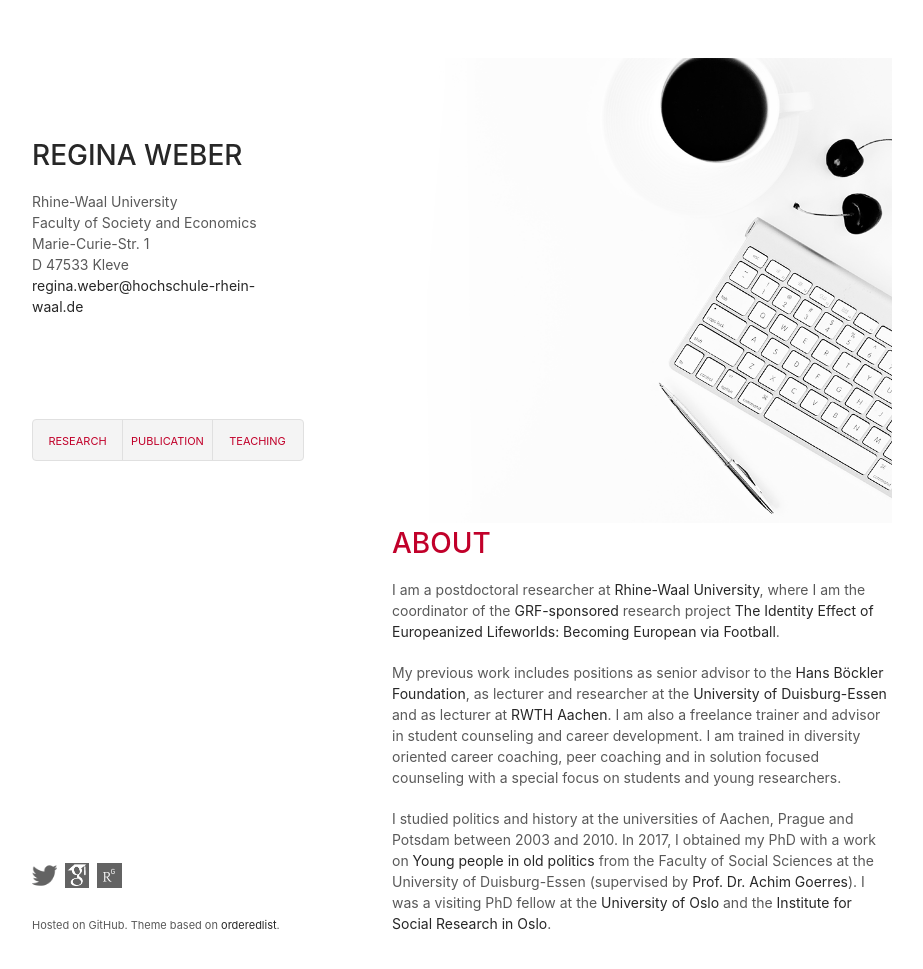
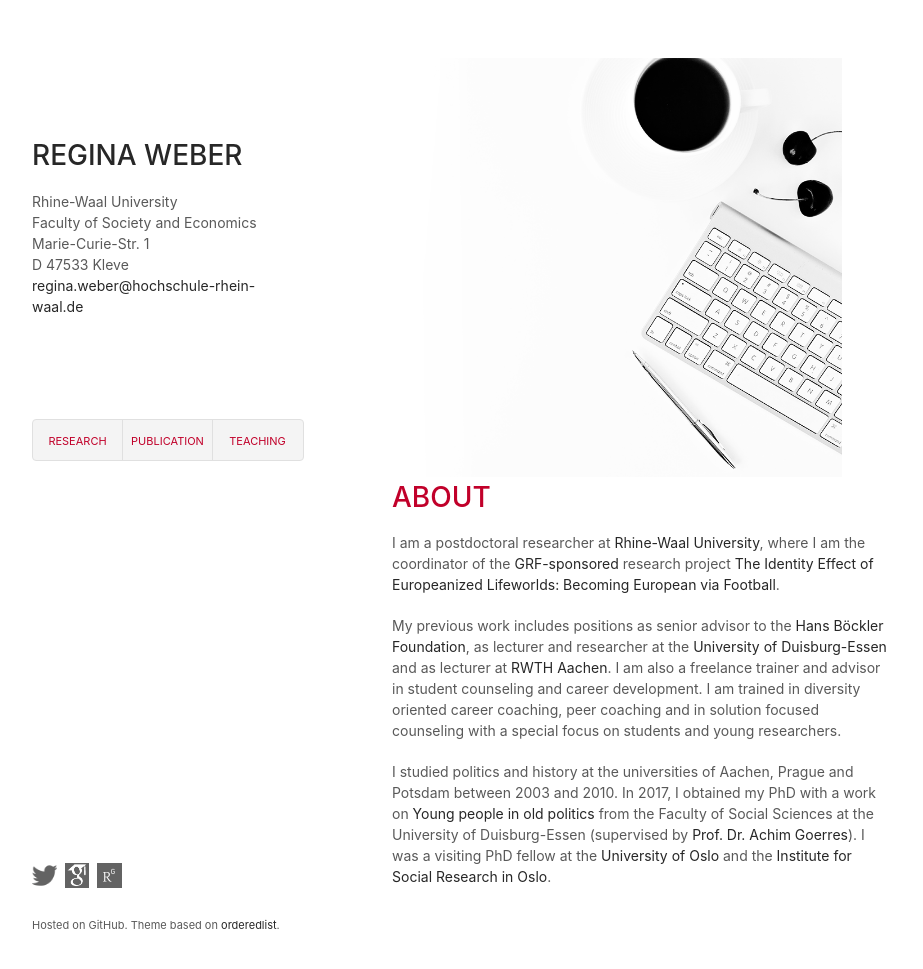
Before and after one commit to robertocabreratapia/robertocabreratapia.github.io, a Jekyll site: the page built from index.html, in a window 1280 px wide and 1004 px high. Shown: the top 969 px of the window, without its empty margins (178-1101 px from the left). Built offline with Jekyll 4.4.1, drawn with Linux system fonts in a browser that asks for light colours.

Commit message:
Update index.html

```diff
--- a/index.html
+++ b/index.html
@@ -1,7 +1,7 @@
 ---
 layout: default
 ---
-<img src="img/leone-venter_unsplash_mod.png" alt="Photo by Leone Venter on Unsplash" width="100%">
+<img src="img/leone-venter_unsplash_mod.png" alt="Photo by Leone Venter on Unsplash" width="90%">
 <h1>About</h1>
 <p>I am a postdoctoral researcher at <a href="https://www.hsrw.org">Rhine-Waal University</a>, where I am the coordinator of the <a href="http://gepris.dfg.de/gepris/projekt/386268084">GRF-sponsored</a> research project <a href="https://www.eufoot.de">The Identity Effect of Europeanized Lifeworlds: Becoming European via Football</a>.</p>
 
```
